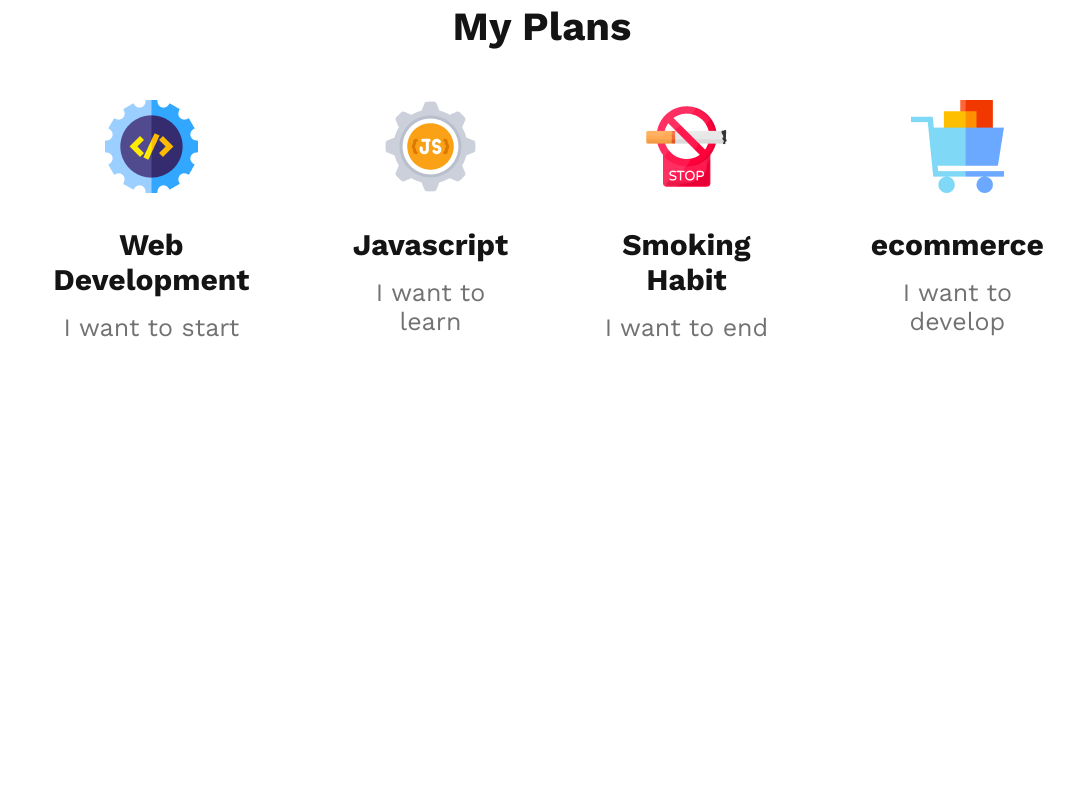
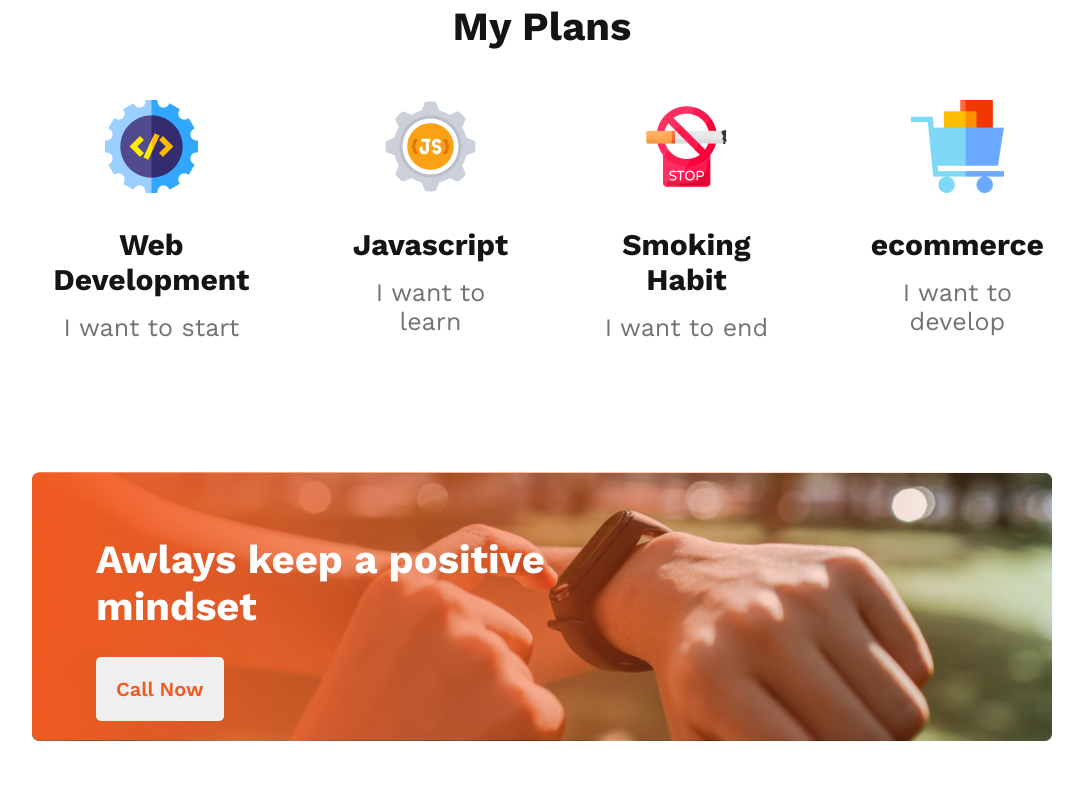
Before and after one commit to mustaqimbd/my-first-assignment, a plain HTML site: page index.html in a window 1280 px wide. Shown: the part 1623-2411 px from the top of the page, without its empty margins (98-1181 px from the left). Before the commit the page ends 1965 px from the top, so only its background shows below. Drawn offline with nearby package versions, Linux system fonts and the light colour scheme.

Commit message:
Contact section added

```diff
--- a/index.html
+++ b/index.html
@@ -77,6 +77,16 @@
                 </div>
             </div>
         </section>
+          <!-- Contact section with gradient background -->
+        <section>
+            <div class="container">
+                <div class="contact-now">
+                    <h1>Awlays keep a positive mindset</h1>
+                    <button class="call-btn">Call Now</button>
+                </div>
+            </div>
+        </section>
+
     </main>
     <footer>
 
--- a/styles/style.css
+++ b/styles/style.css
@@ -2,11 +2,13 @@
     margin: 0;
     font-family: 'Work Sans', sans-serif;
 }
+
 /* header section styles */
 .header {
     background-image: url("../images/banner/banner2.png");
     background-repeat: no-repeat;
 }
+
 .header-container {
     padding: 215px 130px 160px 0px;
 }
@@ -19,6 +21,7 @@
     width: 525px;
     margin-left: auto;
 }
+
 .header-text {
     color: #444343;
     text-align: right;
@@ -27,6 +30,7 @@
     margin-top: 24px;
     margin-bottom: 30px;
 }
+
 .header-btn {
     color: #FFFFFF;
     font-size: 20px;
@@ -38,33 +42,40 @@
     margin-left: auto;
     display: block;
 }
+
 /*My failures of previous year section's styles */
 .container {
-    padding: 0px 130px ;
+    padding: 0px 130px;
 }
+
 .content-container {
     display: flex;
     margin-top: 120px;
     gap: 80px;
 }
+
 .failure-description {
     padding: 100px 0px;
 }
+
 .failure-description h1 {
     font-size: 40px;
     font-weight: 700px;
     color: #151414;
     margin: 80px 0px 25px 0px;
 }
+
 .failure-description p {
     color: #444343;
     margin-bottom: 16px;
 }
+
 .failure-description ul {
     list-style-type: none;
     margin: 0;
     padding: 0;
 }
+
 .failure-description li {
     color: #444343;
     margin-bottom: 8px;
@@ -74,27 +85,58 @@
     color: #16D887;
     margin-right: 10px;
 }
+
 /* My plans section styles */
 .plans-container {
     display: flex;
     text-align: center;
     gap: 80px;
 }
+
 .plans-title {
     text-align: center;
     font-size: 40px;
     font-weight: 700;
-    color:  #151414;
+    color: #151414;
     margin-bottom: 50px;
 }
+
 .plans-container h2 {
     font-size: 30px;
     font-weight: 700;
     color: #151414;
     margin: 30px 0px 16px 0px;
 }
+
 .plans-container p {
     font-size: 25px;
     font-weight: 500;
     color: #737272;
 }
+
+/* contact section styles */
+.contact-now {
+    background: url('../images/gradient2.png'), url('../images/watch.png');
+    padding: 64px;
+    background-repeat: no-repeat;
+    margin: 130px 0px;
+    background-size: contain;
+}
+
+.contact-now h1 {
+    color: #FFFFFF;
+    font-size: 40px;
+    font-weight: 700;
+    width: 459px;
+    margin-bottom: 27px;
+}
+
+.call-btn {
+    font-size: 20px;
+    font-weight: 600;
+    color: #F15B22;
+    text-align: center;
+    padding: 20px;
+    border-radius: 5px;
+    border: none;
+}
```
